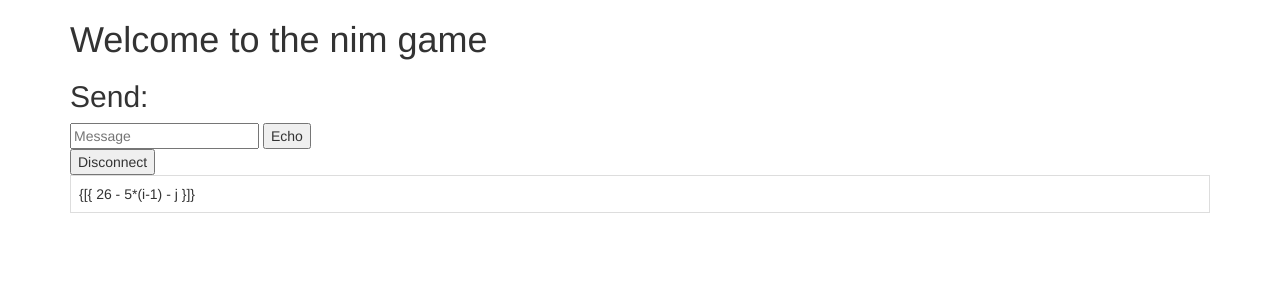
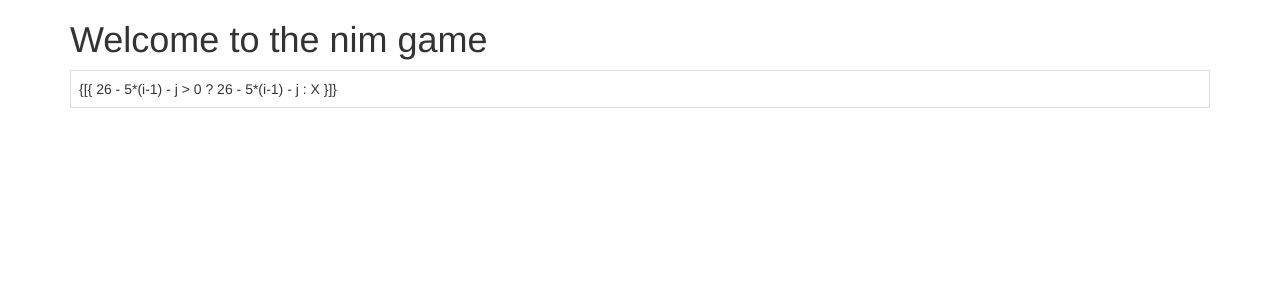
Before and after one commit to derbedhruv/nimgame1, a Flask app: page / in a window 1280 px wide. Shown: the top 300 px of the page. Run offline with Flask 2, Linux system fonts and the light colour scheme; some libraries are stand-ins or nearby versions.

Commit message:
Remove forms and play game solely through clicks

```diff
--- a/templates/index.html
+++ b/templates/index.html
@@ -34,22 +34,13 @@
                 if (isNaN(msg.data) == false) {
                     gameCount = parseInt(msg.data);
                     console.log(gameCount);
+                    if (gameCount == 0) {
+                        console.log("you lost!");
+                    } else if (gameCount == 1) {
+                        console.log("you won!");
+                    }
                 }
                 // $('#log').append('<br>' + $('<div/>').text('Received #' + msg.count + ': ' + msg.data).html());
-            });
-
-            // Handlers for the different forms in the page.
-            // These accept data from the user and send it to the server in a
-            // variety of ways
-            $('form#emit').submit(function(event) {
-                socket.emit('player_move', {
-                    data: $('#emit_data').val()
-                });
-                return false;
-            });
-            $('form#disconnect').submit(function(event) {
-                socket.emit('disconnect_request');
-                return false;
             });
 
             // the angularjs system
@@ -81,7 +72,11 @@
 
                 $scope.selectPosition = function ($parentIndex, $index) {
                     // send selected position to server as current position
-                    console.log(25 - 5*$parentIndex - $index);
+                    console.log(gameCount - 25 + 5*$parentIndex + $index);
+
+                    socket.emit('player_move', {
+                        data: gameCount - 25 + 5*$parentIndex + $index
+                    });
                 };
             });
         });
@@ -93,20 +88,14 @@
     }
     td.fine {
         background-color: #ddf5dd;
+        cursor: pointer
     }
     </style>
 </head>
 <body>
   <div class="container" ng-app="nimApp">
     <h1>Welcome to the nim game</h1>
-    <h2>Send:</h2>
-    <form id="emit" method="POST" action='#'>
-        <input type="text" name="emit_data" id="emit_data" placeholder="Message">
-        <input type="submit" value="Echo">
-    </form>
-    <form id="disconnect" method="POST" action="#">
-        <input type="submit" value="Disconnect">
-    </form>
+
     <table class="table table-bordered" ng-controller="nimCtrl">
         <tr ng-repeat="i in [1,2,3,4,5]">
             <td style="cursor:pointer;"
@@ -116,7 +105,7 @@
                 ng-click=" checkPosition($parent.$index, $index) ? selectPosition($parent.$index, $index) : false"
                 ng-class="{fine: hoverActive && checkPosition($parent.$index, $index) }">
                 <!--ng-class="{active: (selectedPosition.parent == $parent.$index && selectedPosition.index == $index )}"-->
-                {[{ 26 - 5*(i-1) - j }]}
+                {[{ 26 - 5*(i-1) - j > 0 ? 26 - 5*(i-1) - j : X }]}
             </td>
         </tr>
     </table>
```
